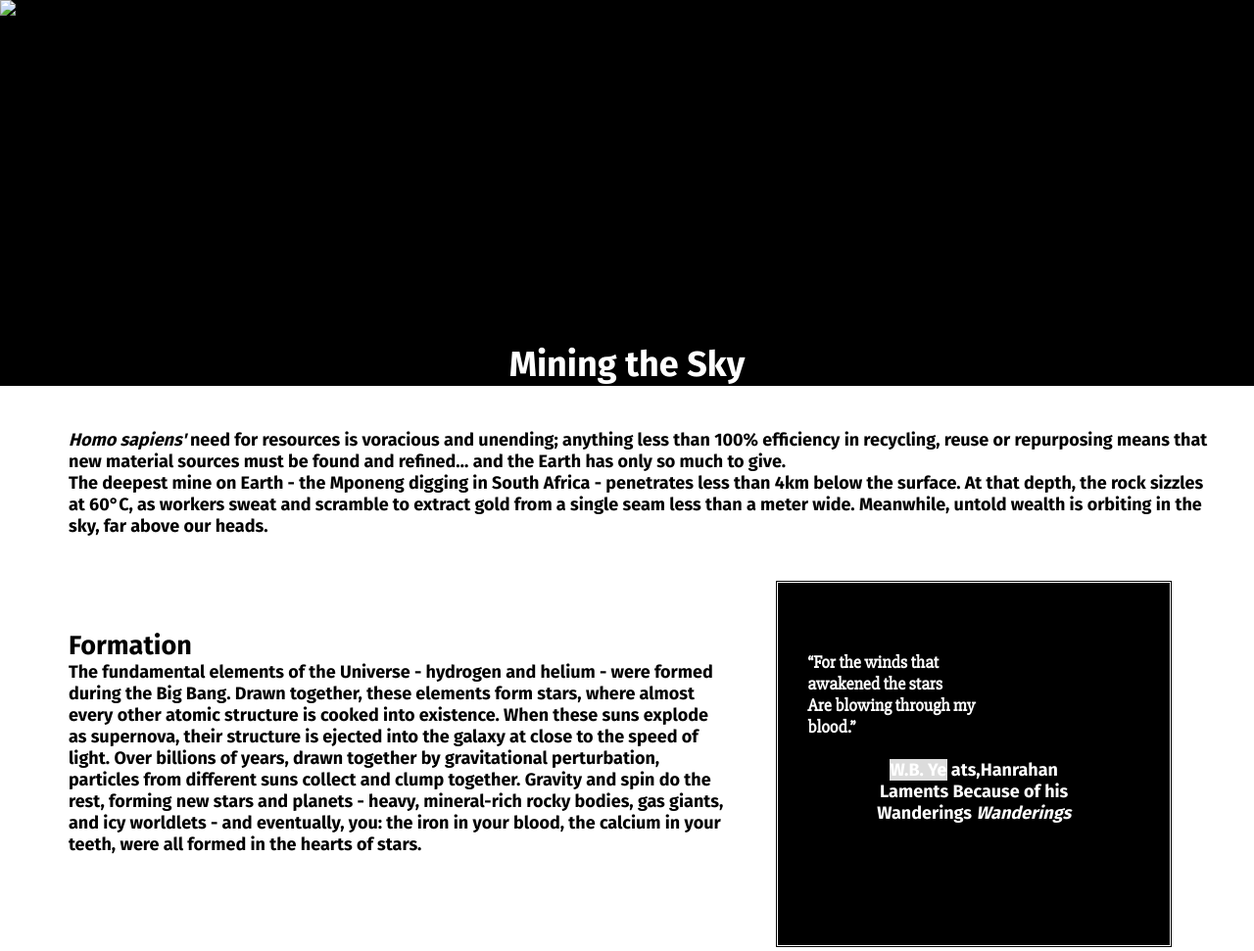
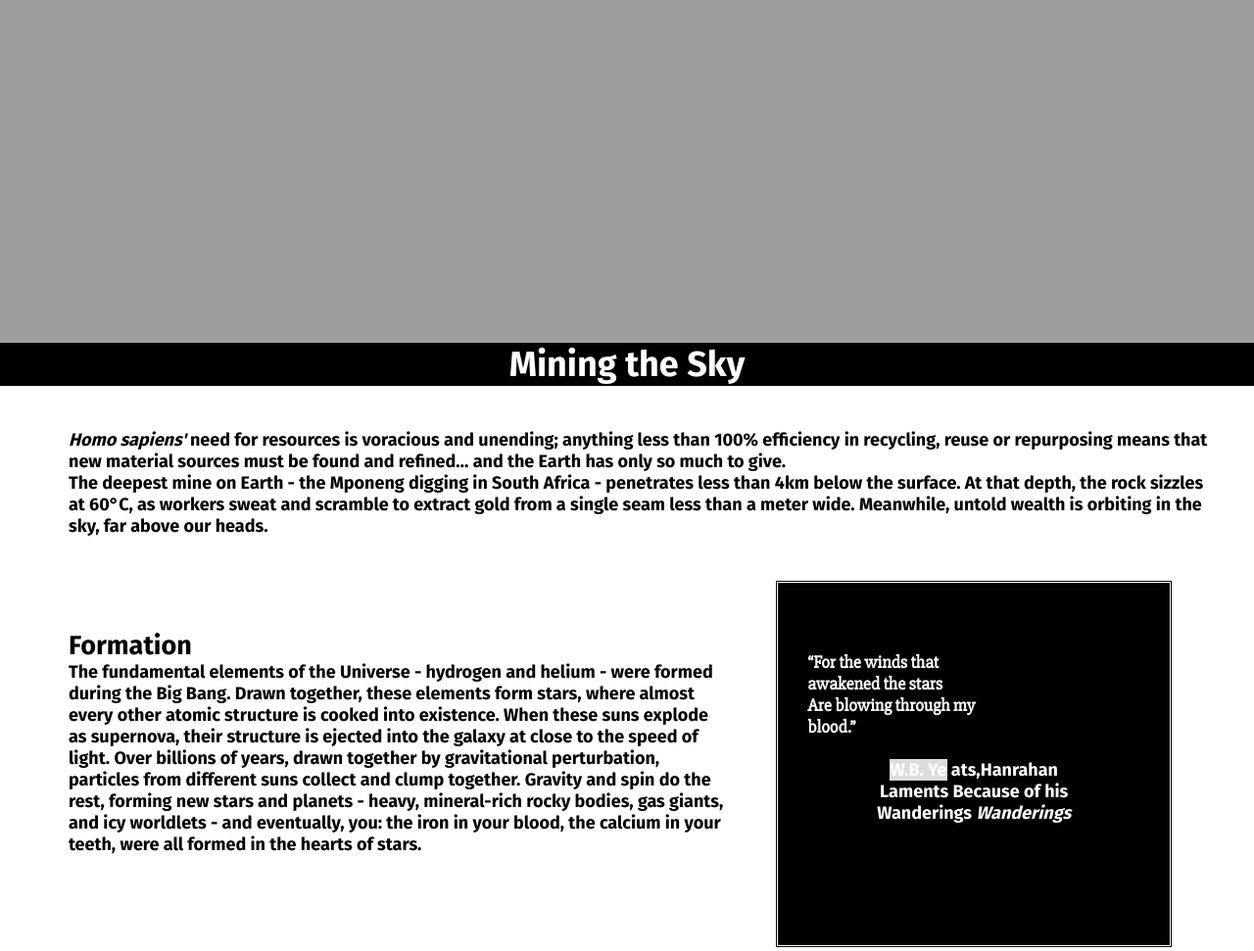
Before and after one commit to HaninGeabel/HaninGeabel, a plain HTML site: page docs/index.html in a window 1280 px wide. Shown: the top 971 px of the page at 98% size. Drawn offline with Linux system fonts and the light colour scheme; the site is published under a folder, as on GitHub Pages, so addresses that start at the root find nothing.

Commit message:
Update index.html

```diff
--- a/docs/index.html
+++ b/docs/index.html
@@ -24,7 +24,7 @@
 	<div class ="container">
 		<div>
 			<figure>
-					<img src="/PartA/asteroid.png" alt="asteroid" title="asteroid">
+					<img src="asteroid.png" alt="asteroid" title="asteroid">
 			</figure>
 		</div>
 			<h1><span class="title">Mining the Sky</span></h1>
```
